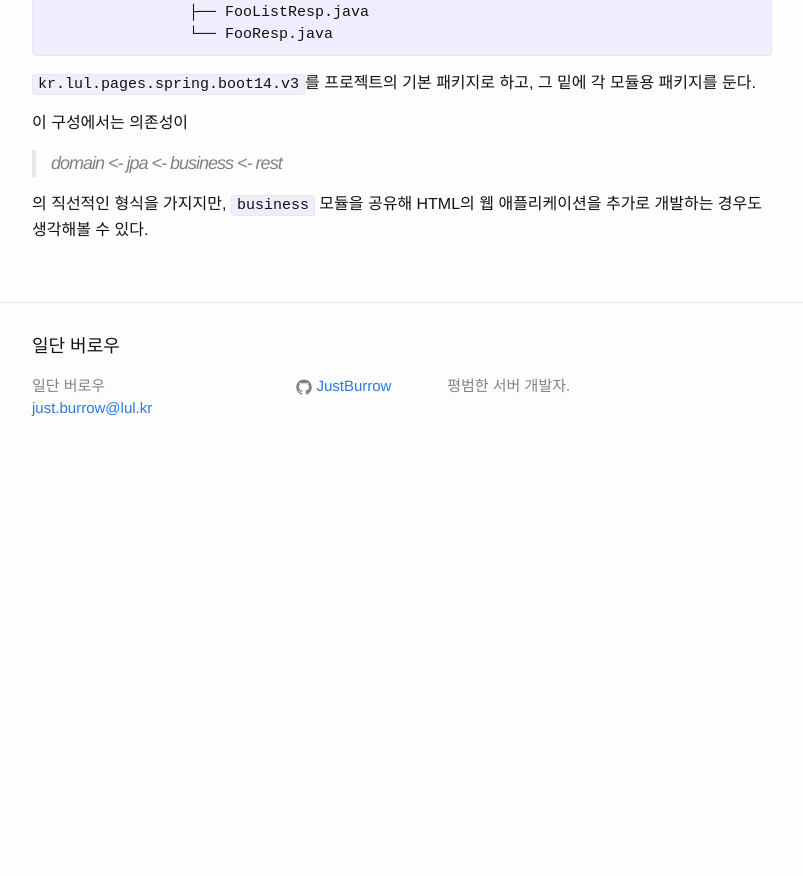
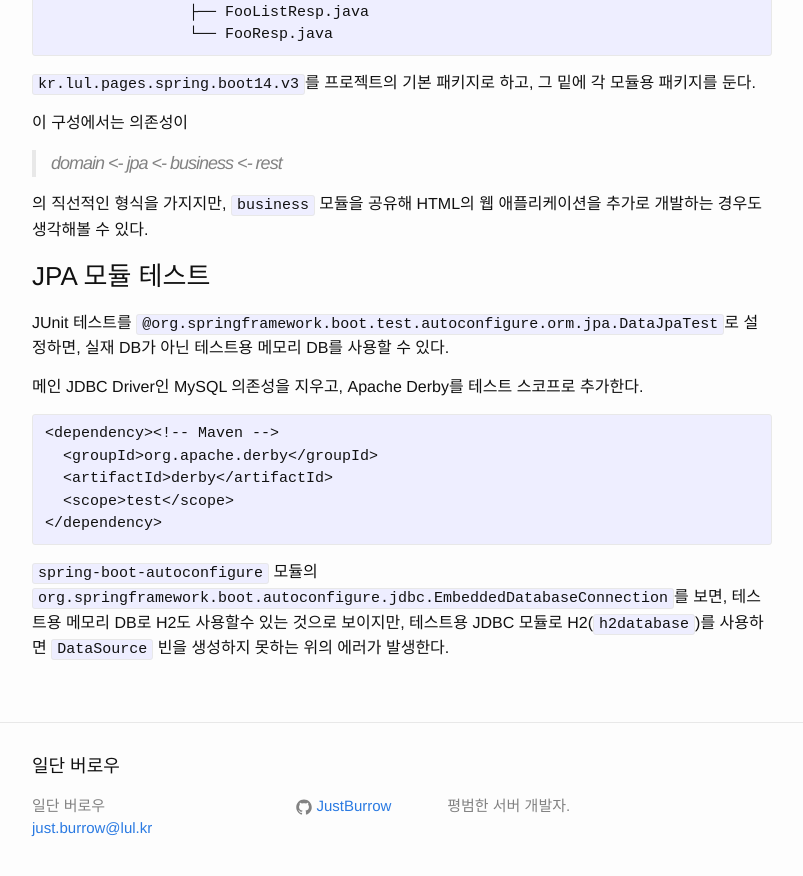
Before and after one commit to JustBurrow/JustBurrow.github.io, a Jekyll site: the page built from _posts/2016-09-30-spring-boot-14.markdown, in a window 1280 px wide and 900 px high, scrolled down 6737 px. Shown: the top 876 px of the window, without its empty margins (238-1041 px from the left). Built offline with Jekyll 4.4.1, drawn with Linux system fonts in a browser that asks for light colours; before the commit the page ends 7217 px from its top, so only the background shows below that.

Commit message:
(EDIT) JPA 모듈 단위테스트용 DB를 임시 메모리 DB로 변경.
단위테스트용 DB 커넥션을 임베디드 Apache Derby로 변경.
H2는 에러 발생함.

````diff
--- a/_posts/2016-09-30-spring-boot-14.markdown
+++ b/_posts/2016-09-30-spring-boot-14.markdown
@@ -167,6 +167,7 @@ public class FooRepositoryTest {
 ```
 
 추가한 H2 의존성 :
+
 ```maven
 <dependency>
   <groupId>com.h2database</groupId>
@@ -304,3 +305,18 @@ spring-boot14-v3                                  # 전체 프로젝트 관리
 > domain <- jpa <- business <- rest
 
 의 직선적인 형식을 가지지만, `business` 모듈을 공유해 HTML의 웹 애플리케이션을 추가로 개발하는 경우도 생각해볼 수 있다.
+
+### JPA 모듈 테스트
+
+JUnit 테스트를 `@org.springframework.boot.test.autoconfigure.orm.jpa.DataJpaTest`로 설정하면, 실재 DB가 아닌 테스트용 메모리 DB를 사용할 수 있다.
+
+메인 JDBC Driver인 MySQL 의존성을 지우고, Apache Derby를 테스트 스코프로 추가한다.
+
+```maven
+<dependency><!-- Maven -->
+  <groupId>org.apache.derby</groupId>
+  <artifactId>derby</artifactId>
+  <scope>test</scope>
+</dependency>
+```
+`spring-boot-autoconfigure` 모듈의 `org.springframework.boot.autoconfigure.jdbc.EmbeddedDatabaseConnection`를 보면, 테스트용 메모리 DB로 H2도 사용할수 있는 것으로 보이지만, 테스트용 JDBC 모듈로 H2(`h2database`)를 사용하면 `DataSource` 빈을 생성하지 못하는 위의 에러가 발생한다.
````
